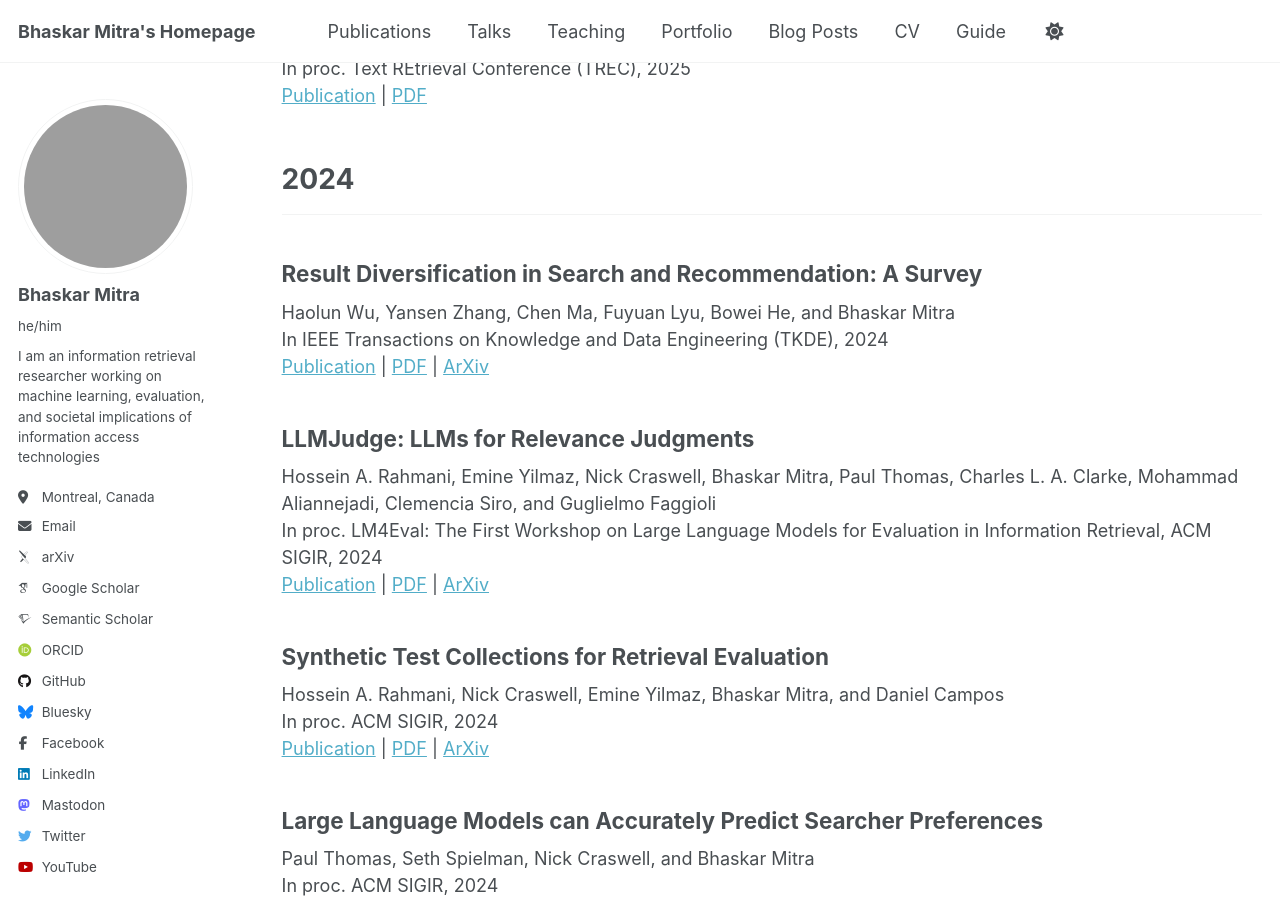
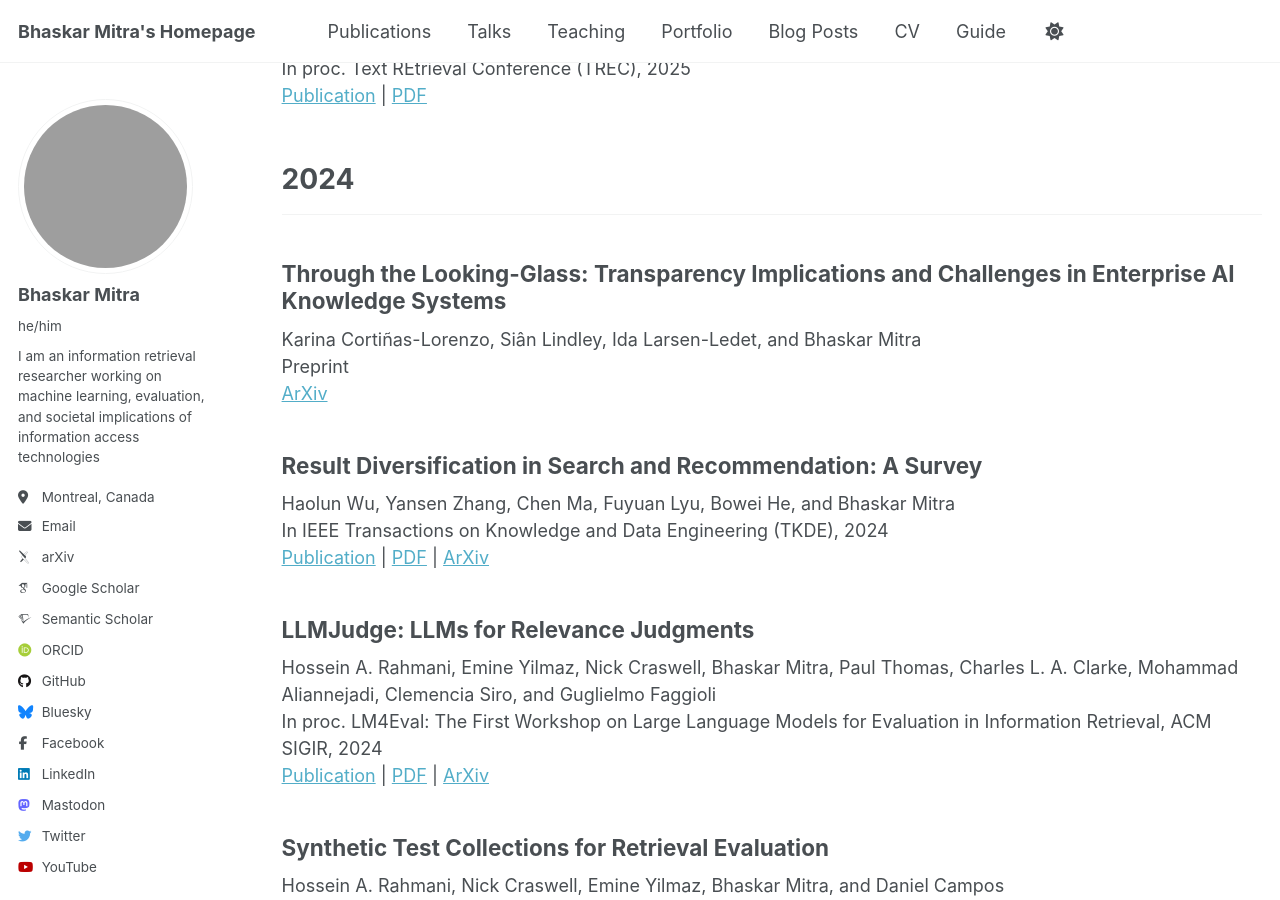
Before and after one commit to bhaskar-mitra/bhaskar-mitra.github.io, a Jekyll site: the page built from _pages/publications.html, in a window 1280 px wide and 900 px high, scrolled down 2054 px. Built offline with Jekyll 4.4.1, drawn with Linux system fonts in a browser that asks for light colours; some web fonts are replaced; grey boxes are pictures that could not be loaded.

Commit message:
Update publications.html

```diff
--- a/_pages/publications.html
+++ b/_pages/publications.html
@@ -87,6 +87,12 @@ author_profile: true
 <h1>2024</h1>
 <hr />
 <div class="list__item">
+  <article class="archive__item" itemscope itemtype="http://schema.org/CreativeWork">
+    <h2>Through the Looking-Glass: Transparency Implications and Challenges in Enterprise AI Knowledge Systems</h2>
+    Karina Cortiñas-Lorenzo, Siân Lindley, Ida Larsen-Ledet, and Bhaskar Mitra<br/>
+    Preprint<br/>
+    <a href="https://arxiv.org/abs/2401.09410">ArXiv</a>
+  </article>
   <article class="archive__item" itemscope itemtype="http://schema.org/CreativeWork">
     <h2>Result Diversification in Search and Recommendation: A Survey</h2>
     Haolun Wu, Yansen Zhang, Chen Ma, Fuyuan Lyu, Bowei He, and Bhaskar Mitra<br/>
```
